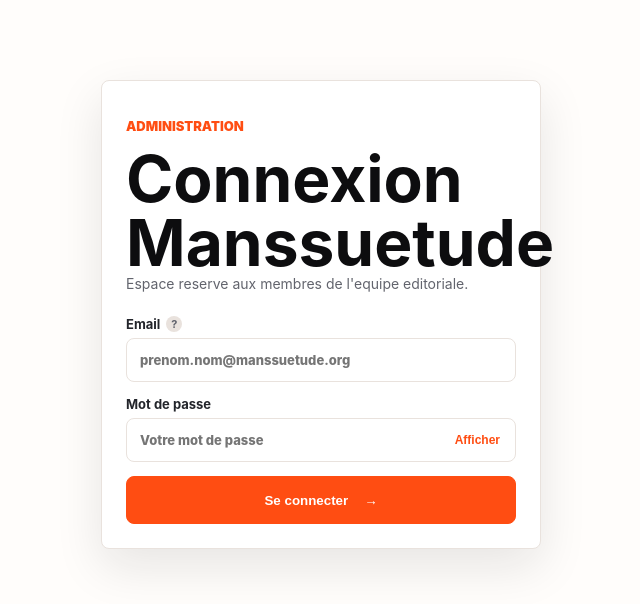
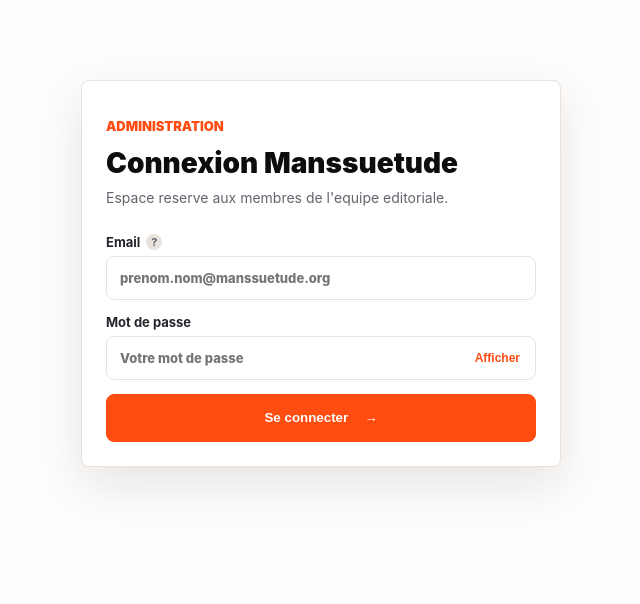
Before and after one commit to Manssuetude/CMS2, a Next.js app: page /admin/login in a window 1280 px wide. Shown: the top 604 px of the page, without its empty margins (319-959 px from the left). Built offline with nearby package versions, Linux system fonts and the light colour scheme; no server answers.

Commit message:
fix: titre login reduit a 28px, carte elargie a 480px

```diff
--- a/src/styles/globals.css
+++ b/src/styles/globals.css
@@ -297,11 +297,17 @@
   box-shadow: var(--shadow);
 }
 .login-panel {
-  max-width: 440px;
+  max-width: 480px;
   margin: 80px auto 0;
 }
+.login-panel h1 {
+  font-size: 28px;
+  font-weight: 900;
+  line-height: 1.2;
+  margin: 4px 0 8px;
+}
 .login-subtitle {
-  margin: 0 0 24px;
+  margin: 0 0 28px;
   color: var(--muted);
   font-size: 14px;
 }
```
